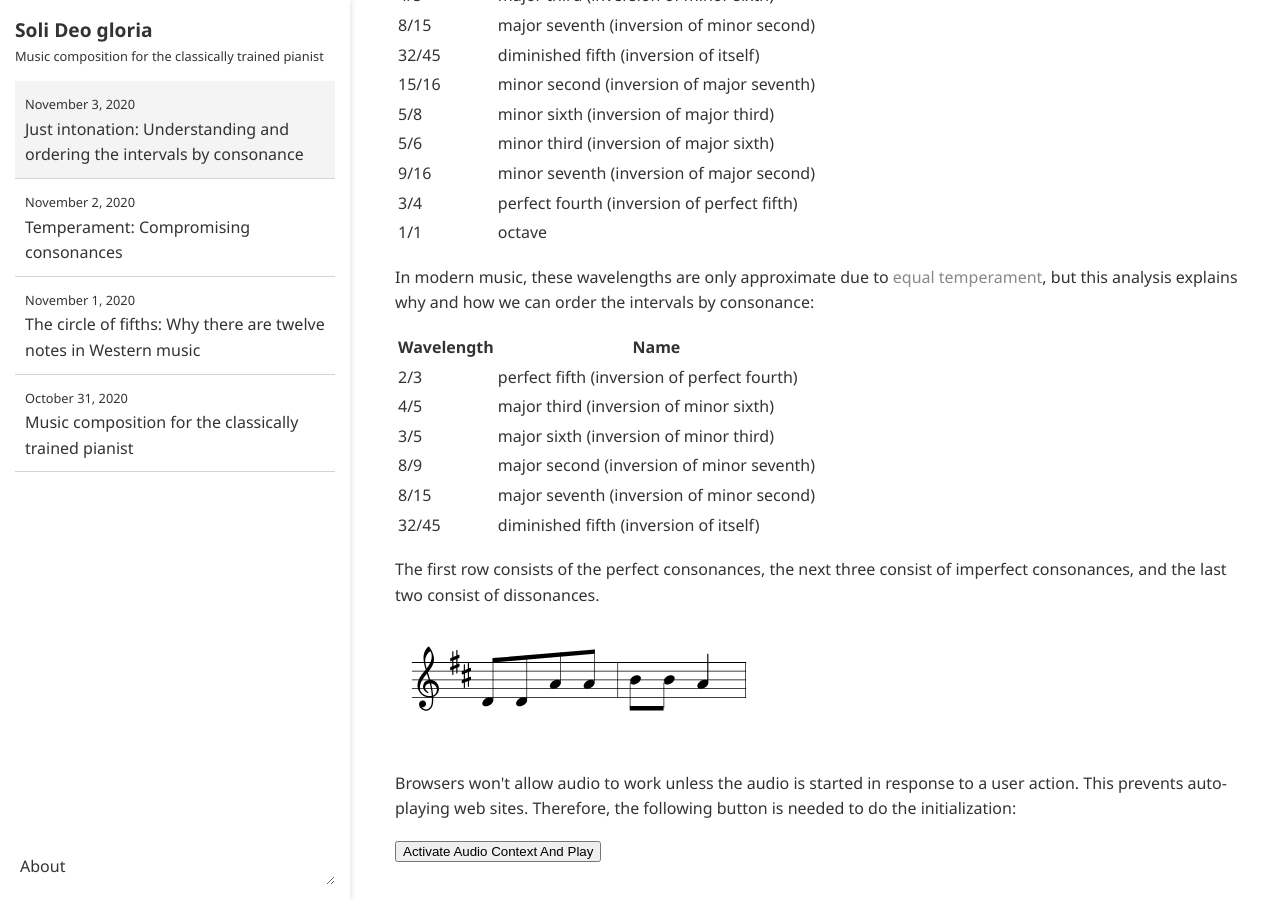
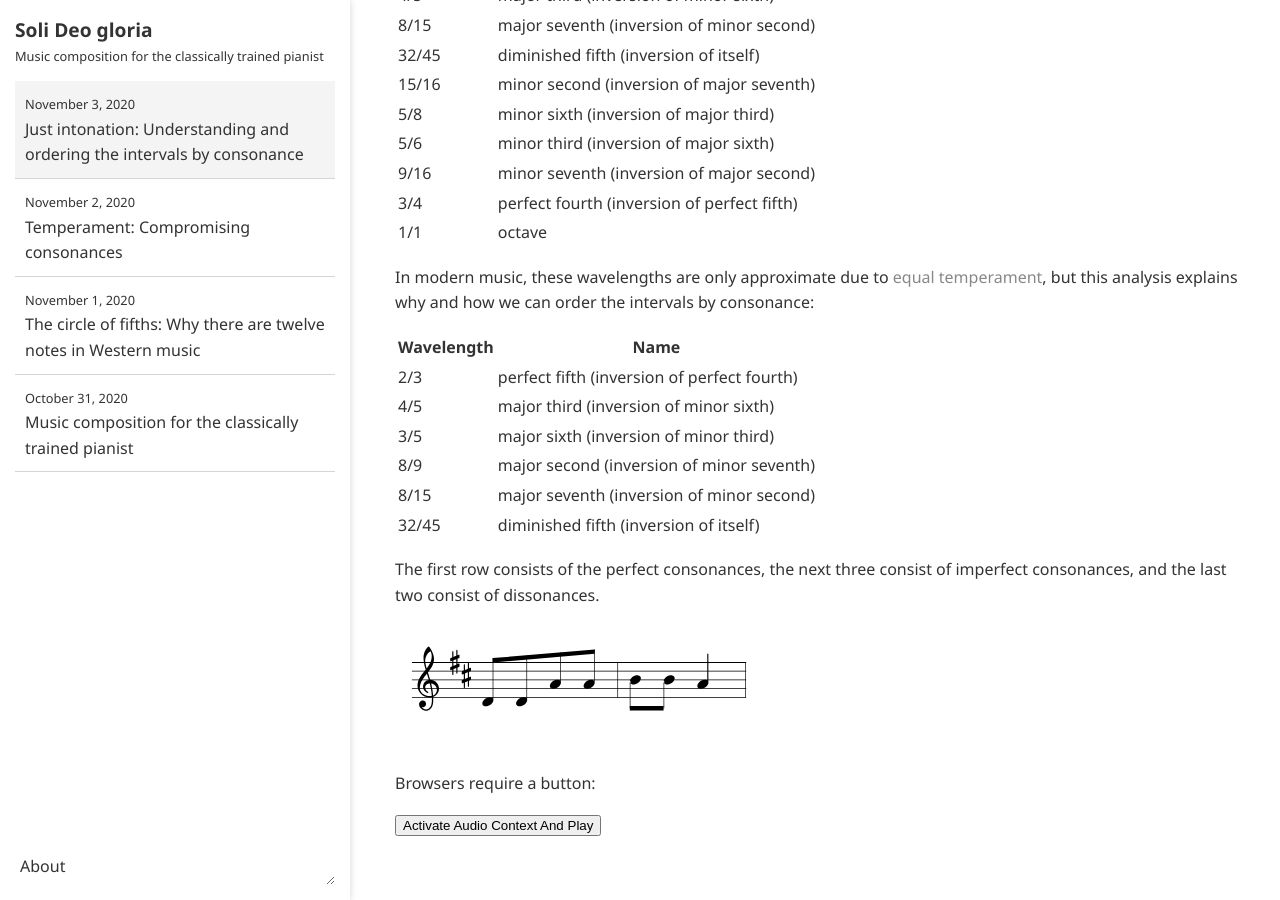
Before and after one commit to ansyblenetwork/sdg, a Jekyll site: the page built from _posts/2020-11-03-just-intonation-understanding-and-ordering-the.md, in a window 1280 px wide and 900 px high, scrolled down 1538 px. Built offline with Jekyll 4.4.1, drawn with Linux system fonts in a browser that asks for light colours; formulas are drawn with MathJax 3.

Commit message:
Update 2020-11-03-just-intonation-understanding-and-ordering-the.md

```diff
--- a/_posts/2020-11-03-just-intonation-understanding-and-ordering-the.md
+++ b/_posts/2020-11-03-just-intonation-understanding-and-ordering-the.md
@@ -71,7 +71,7 @@ In modern music, these wavelengths are only approximate due to [equal temperamen
 The first row consists of the perfect consonances, the next three consist of imperfect consonances, and the last two consist of dissonances.
 
 <div id="paper"></div>
-<p class="suspend-explanation">Browsers won't allow audio to work unless the audio is started in response to a user action. This prevents auto-playing web sites. Therefore, the following button is needed to do the initialization:</p>
+<p class="suspend-explanation">Browsers require a button:</p>
 <button class="activate-audio">Activate Audio Context And Play</button>
 <button class="stop-audio" style="display:none;">Stop Audio</button>
 <div class='audio-error' style="display:none;">Audio is not supported in this browser.</div>
@@ -130,8 +130,7 @@ function load() {
                         stopAudioButton.setAttribute("style", "display:none;");
                         var audioError = document.querySelector(".audio-error");
                         audioError.setAttribute("style", "");
-                    } else
-                        console.warn("synth error", error);
+                    } else console.warn("synth error", error);
                 });
             });
         } else {
@@ -144,8 +143,7 @@ function load() {
         startAudioButton.setAttribute("style", "");
         explanationDiv.setAttribute("style", "");
         stopAudioButton.setAttribute("style", "display:none;");
-        if (midiBuffer)
-            midiBuffer.stop();
+        if (midiBuffer) midiBuffer.stop();
     });
 }
 </script>
```
